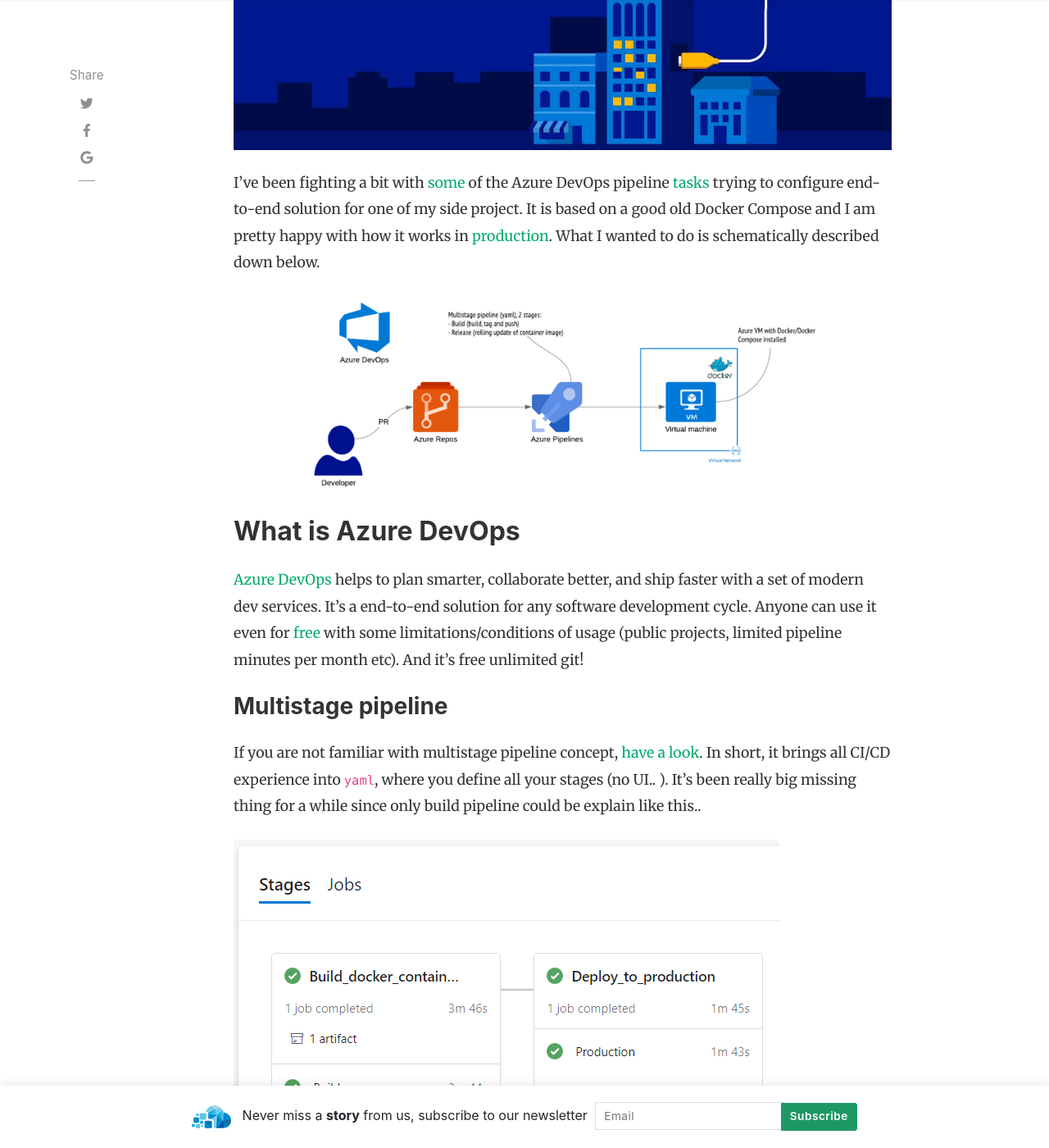
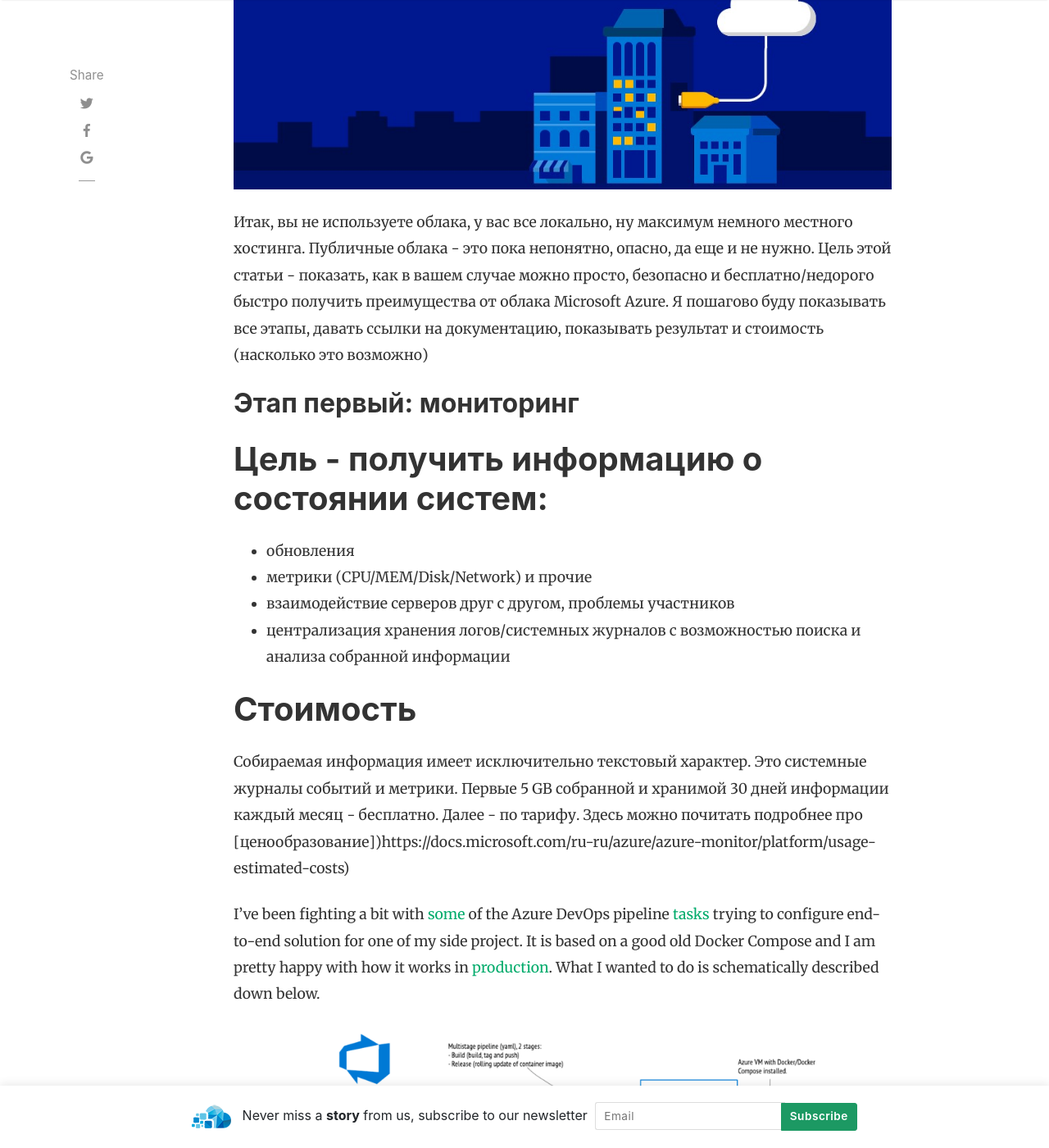
Before and after one commit to AzCEE/azcee.github.io, a Jekyll site: the page built from _posts/2020-09-04-lets-make-it-hybrid.md, in a window 1280 px wide and 1400 px high, scrolled down 409 px. Shown: the whole window at 82% size. Built offline with Jekyll 4.4.1, drawn with Linux system fonts in a browser that asks for light colours; nearby versions of some CDN libraries; comment, search, counter and statistics services are not loaded; some of the changed text lies outside the part shown.

Commit message:
Begin stage 1

```diff
--- a/_posts/2020-09-04-lets-make-it-hybrid.md
+++ b/_posts/2020-09-04-lets-make-it-hybrid.md
@@ -1,12 +1,47 @@
 ---
 layout: post
-title:  "Использование Azure для локальной инфраструктуры"
+title:  "----В РАЗРАБОТКЕ-------Использование Azure для локальной инфраструктуры"
 author: sergeype
 tags: [ Azure, Automation, Arc, LogAnalytics, Updates, Monitoring ]
 image: assets/users/sergeyperus/hybrid.png
 featured: true
 hidden: true
 ---
+
+Итак, вы не используете облака, у вас все локально, ну максимум немного местного хостинга.
+Публичные облака - это пока непонятно, опасно, да еще и не нужно. Цель этой статьи - показать, как в вашем случае можно просто, безопасно и бесплатно/недорого быстро получить преимущества от облака Microsoft Azure. Я пошагово буду показывать все этапы, давать ссылки на документацию, показывать результат и стоимость (насколько это возможно)
+
+## Этап первый: мониторинг
+
+# Цель - получить информацию о состоянии систем:
+  - обновления
+  - метрики (CPU/MEM/Disk/Network) и прочие
+  - взаимодействие серверов друг с другом, проблемы участников
+  - централизация хранения логов/системных журналов с возможностью поиска и анализа собранной информации
+
+# Стоимость
+
+Собираемая информация имеет исключительно текстовый характер. Это системные журналы событий и метрики. Первые 5 GB собранной и хранимой 30 дней информации каждый месяц - бесплатно. Далее - по тарифу. Здесь можно почитать подробнее про [ценообразование])https://docs.microsoft.com/ru-ru/azure/azure-monitor/platform/usage-estimated-costs)
+
+
+
+
+
+
+
+
+
+
+
+
+
+
+
+
+
+
+
+
 
 I've been fighting a bit with [some](https://docs.microsoft.com/en-us/azure/devops/pipelines/tasks/build/docker-compose?view=azure-devops) of the Azure DevOps pipeline [tasks](https://docs.microsoft.com/en-us/azure/devops/pipelines/tasks/build/docker?view=azure-devops) trying to configure end-to-end solution for one of my side project. It is based on a good old Docker Compose and I am pretty happy with how it works in [production](https://docs.docker.com/compose/production/). What I wanted to do is schematically described down below.
 
```
